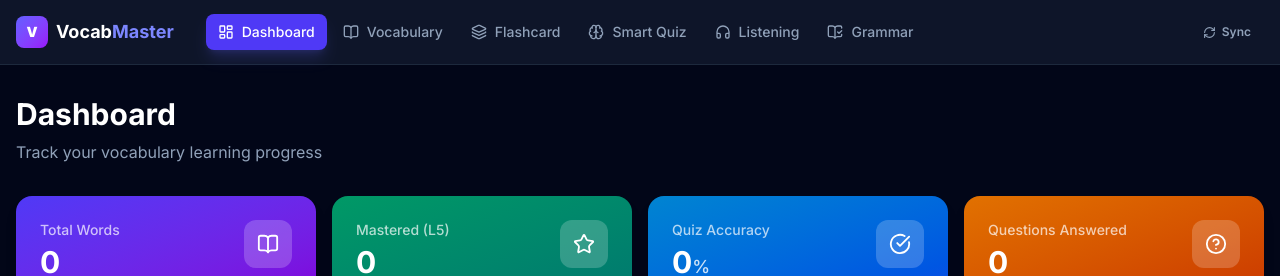
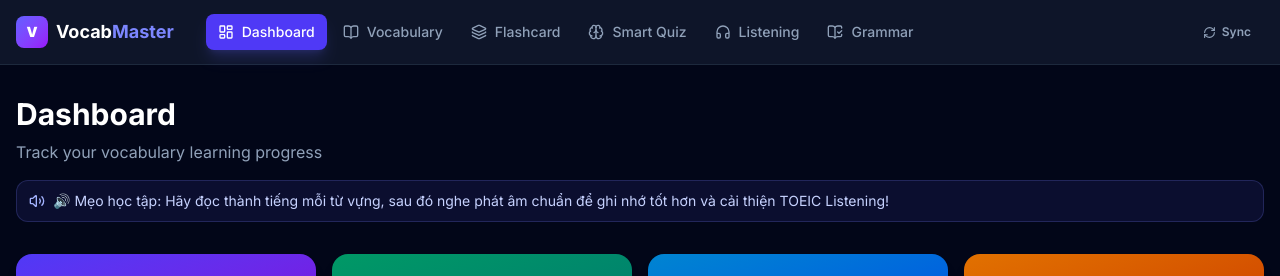
Before and after one commit to nghiamegame-rgb/vocabmaster, a React (Vite) app: page / in a window 1280 px wide. Shown: the top 276 px of the page. Built offline with nearby package versions, Linux system fonts and the light colour scheme; no server answers.

Commit message:
Add pronunciation reminder to Dashboard

```diff
--- a/src/components/Dashboard.jsx
+++ b/src/components/Dashboard.jsx
@@ -1,6 +1,6 @@
 import { useState } from 'react';
 import {
-  BookOpen, CheckCircle, HelpCircle, TrendingUp, Star,
+  BookOpen, CheckCircle, HelpCircle, TrendingUp, Star, Volume2,
 } from 'lucide-react';
 
 const LEVEL_META = [
@@ -79,6 +79,10 @@ export default function Dashboard({ words, stats, setActiveTab, setVocabFilter }
       <div className="mb-8">
         <h1 className="text-3xl font-bold text-white mb-2">Dashboard</h1>
         <p className="text-slate-400">Track your vocabulary learning progress</p>
+        <div className="mt-4 flex items-start gap-2 rounded-xl border border-indigo-400/20 bg-indigo-500/10 px-3 py-2.5 text-sm text-indigo-200 sm:items-center">
+          <Volume2 size={16} className="mt-0.5 shrink-0 text-indigo-300 sm:mt-0" aria-hidden="true" />
+          <p>🔊 Mẹo học tập: Hãy đọc thành tiếng mỗi từ vựng, sau đó nghe phát âm chuẩn để ghi nhớ tốt hơn và cải thiện TOEIC Listening!</p>
+        </div>
       </div>
 
       {/* Stat Cards */}
```
